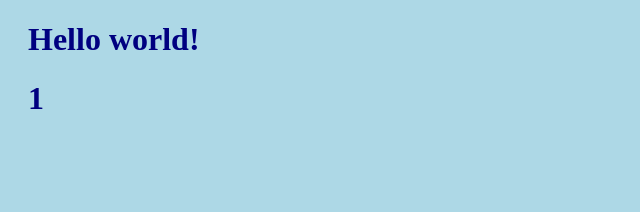
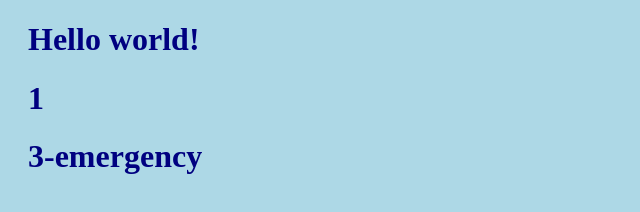
Before and after one commit to doremi1987/doremi1987.github.io, a plain HTML site: page main.html in a window 1280 px wide. Shown: the whole page, without its empty margins (0-640 px from the left). Drawn offline with Linux system fonts and the light colour scheme.

Commit message:
update main.html emergency fix

```diff
--- a/main.html
+++ b/main.html
@@ -8,6 +8,7 @@
 
 <h1>Hello world!</h1>
 <h1>1</h1>
+<h1>3-emergency</h1>
 
 </body>
 </html>
```
